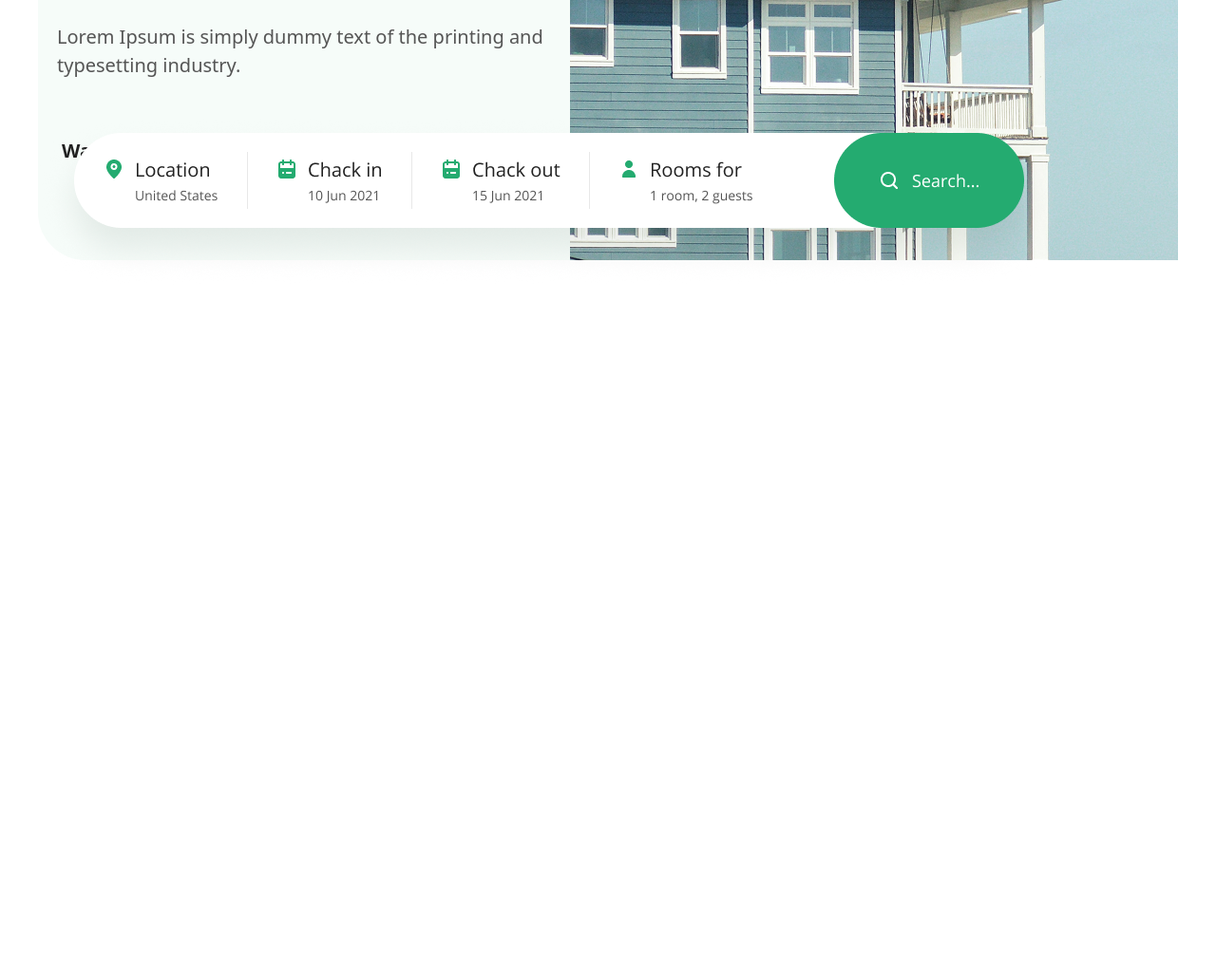
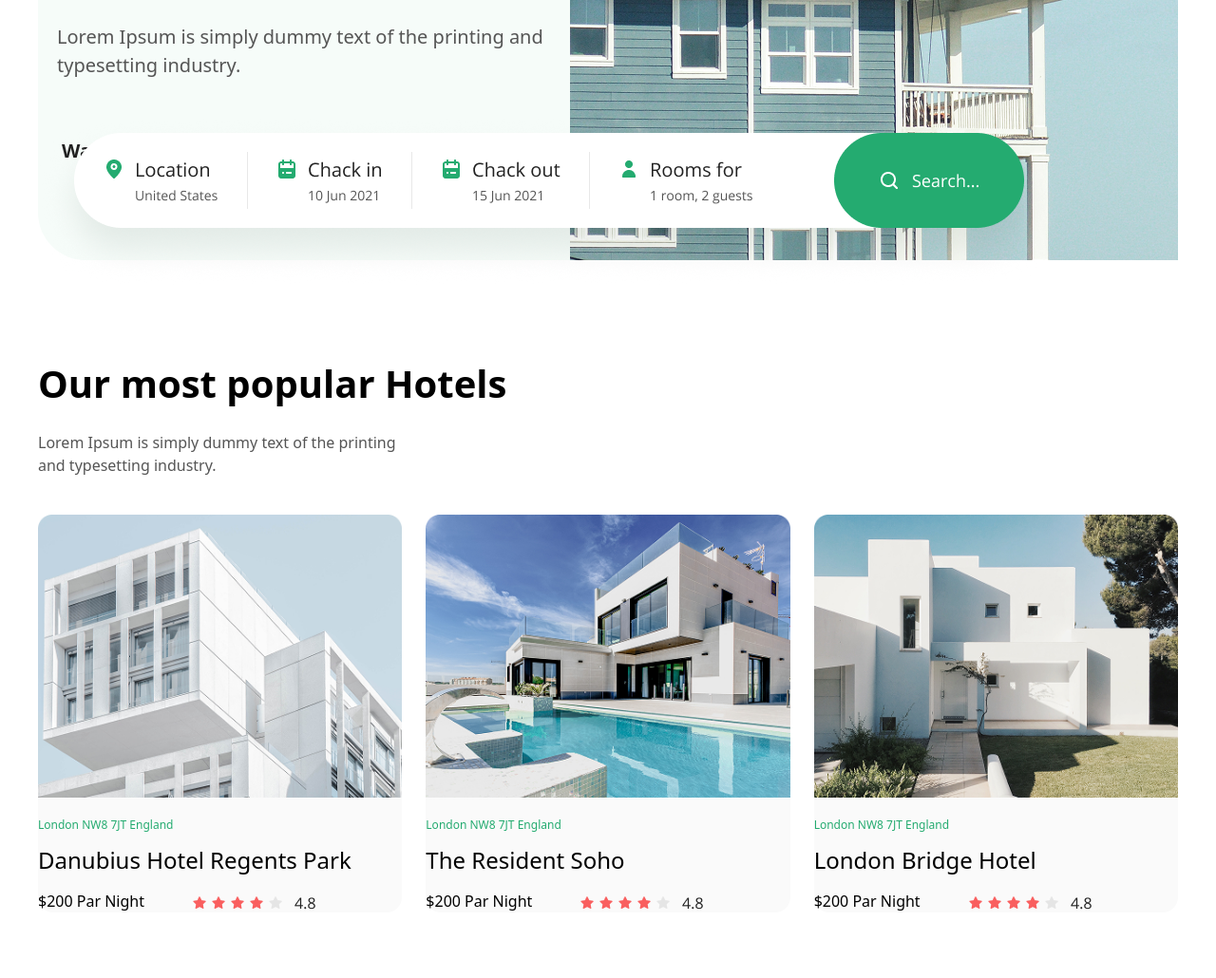
Before and after one commit to maga76/salom, a website: page index.html in a window 1280 px wide. Shown: the part 517-1547 px from the top of the page at 95% size. Before the commit the page ends 817 px from the top, so only its background shows below. Drawn offline with Linux system fonts and the light colour scheme.

Commit message:
section2

```diff
--- a/index.html
+++ b/index.html
@@ -31,6 +31,47 @@
             </div>
             <img src="./src/image/search button.png" class="mt-[-150px]">
         </section>
+        <section class="max-w-[1200px] m-auto w-[1280px] h-[656px]">
+            <div class="mt-[100px]">
+                <p class="text-[40px] font-semibold ">Our most popular Hotels</p>
+                <p class="text-[16px] text-[#555555] w-[409px] mt-[20px]">Lorem Ipsum is simply dummy text of the printing and typesetting industry.</p>
+                <div class="mt-[40px] flex gap-[25px]">
+                    <div class="bg-[#FAFAFA] rounded-[16px]">
+                        <div>
+                            <img src="./src/image/card1.png" alt="">
+                            <p class="text-[12px] text-[#24AB70] mt-[20px]">London NW8 7JT England</p>
+                            <p class="text-[24px] font-sembold mt-[10px]">Danubius Hotel Regents Park</p>
+                            <div class="flex items-center gap-[50px]">
+                                <p class="text-[16px] mt-[13px]">$200 Par Night</p>
+                                <img src="./src/image/Group 10.png" class="mt-[16px]">
+                            </div>
+                        </div>
+                    </div>
+                    <div class="bg-[#FAFAFA] rounded-[16px]">
+                        <div>
+                            <img src="./src/image/card2.png" alt="">
+                            <p class="text-[12px] text-[#24AB70] mt-[20px]">London NW8 7JT England</p>
+                            <p class="text-[24px] font-sembold mt-[10px]">The Resident Soho</p>
+                            <div class="flex items-center gap-[50px]">
+                                <p class="text-[16px] mt-[13px]">$200 Par Night</p>
+                                <img src="./src/image/Group 10.png" class="mt-[16px]">
+                            </div>
+                        </div>
+                    </div>
+                    <div class="bg-[#FAFAFA] rounded-[16px]">
+                        <div>
+                            <img src="./src/image/card3.png" alt="">
+                            <p class="text-[12px] text-[#24AB70] mt-[20px]">London NW8 7JT England</p>
+                            <p class="text-[24px] font-sembold mt-[10px]">London Bridge Hotel</p>
+                            <div class="flex items-center gap-[50px]">
+                                <p class="text-[16px] mt-[13px]">$200 Par Night</p>
+                                <img src="./src/image/Group 10.png" class="mt-[16px]">
+                            </div>
+                        </div>
+                    </div>
+                </div>
+            </div>
+        </section>
     </main>
 </body>
 </html>
```
Also changed, not shown: src/image/Group 10.png (added), src/image/card1.png (added), src/image/card2.png (added), src/image/card3.png (added), src/output.css.
